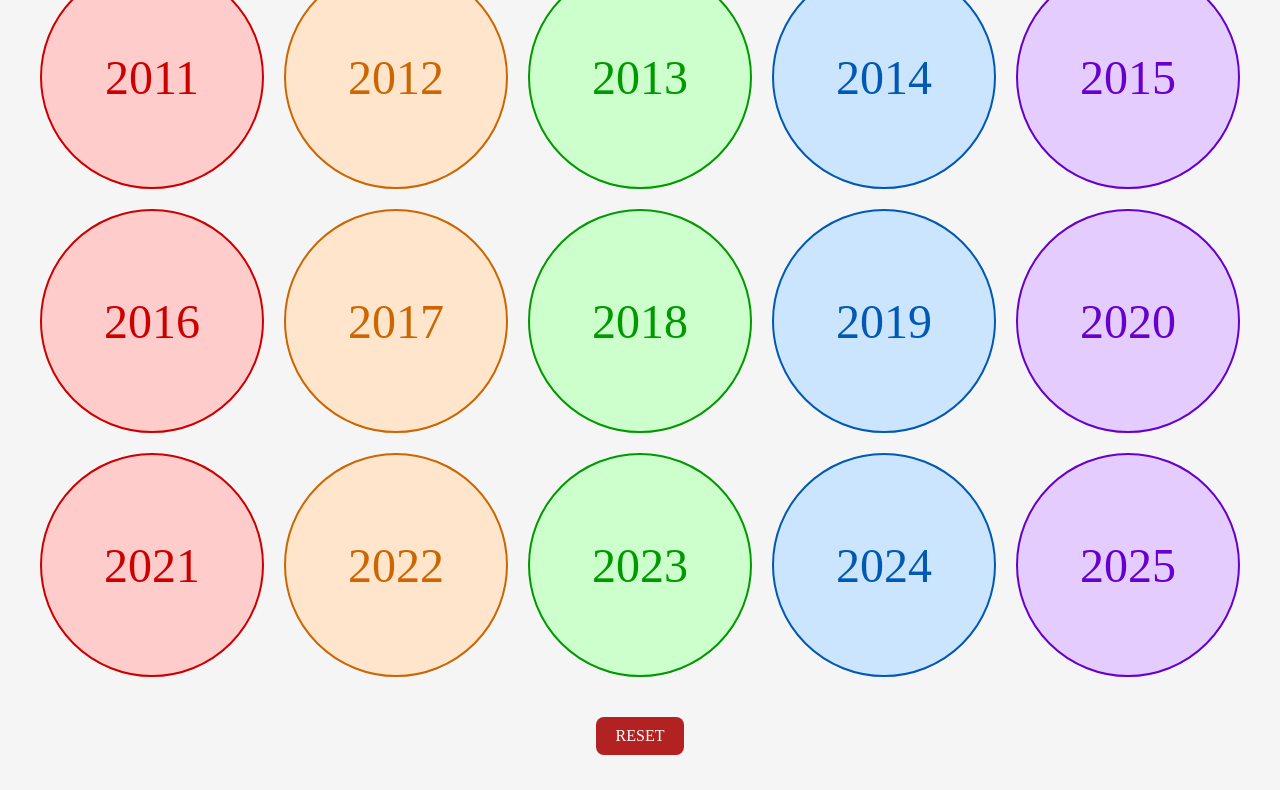
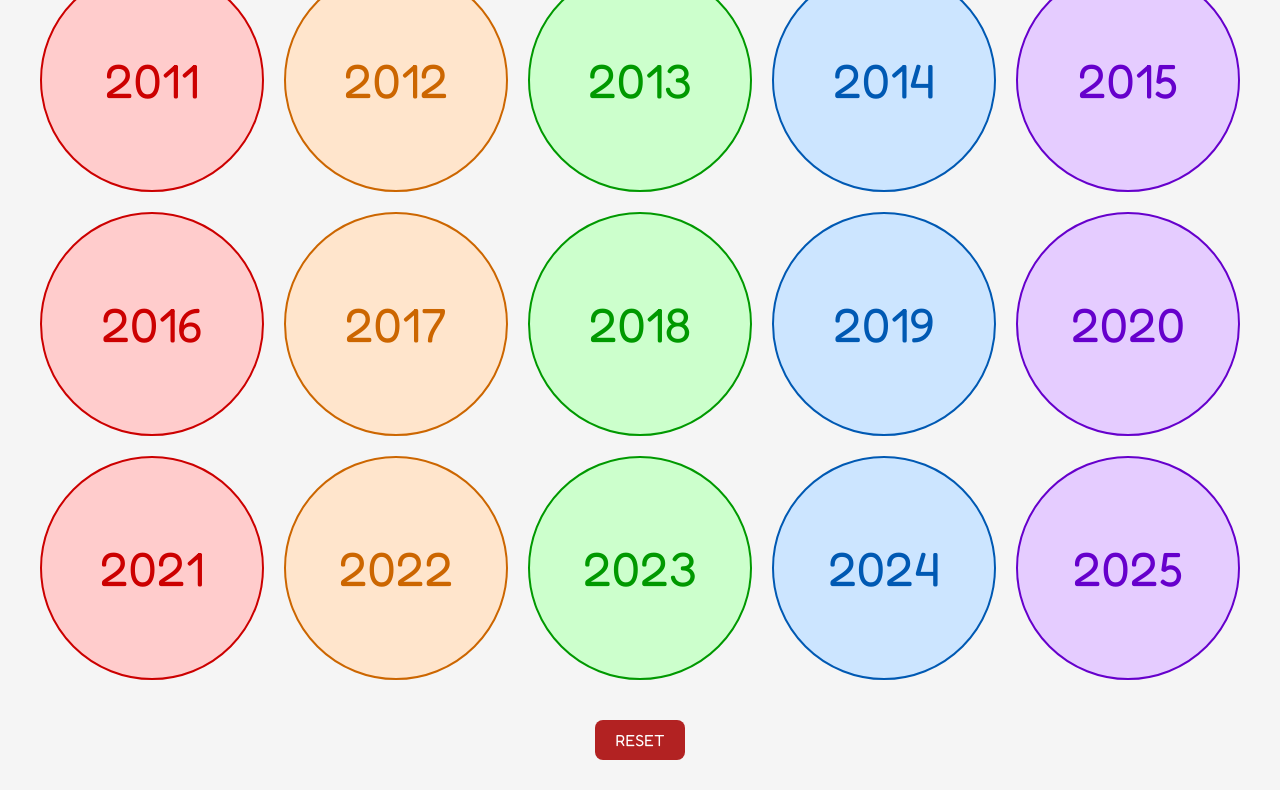
Before and after one commit to johnality/Havaladvent, a plain HTML site: page index.html in a window 1280 px wide. Shown: the part 667-1457 px from the top of the page. Drawn offline with Linux system fonts and the light colour scheme; a web font is replaced by a local one.

Commit message:
Update index.html

```diff
--- a/index.html
+++ b/index.html
@@ -6,6 +6,7 @@
 
 <link href="https://fonts.googleapis.com/css2?family=Cardo&family=Montserrat:wght@400;700&display=swap" rel="stylesheet">
 <link href="https://fonts.googleapis.com/css2?family=Patua+One&display=swap" rel="stylesheet">
+<link href="https://fonts.googleapis.com/css2?family=Fredoka:wght@400;500;600;700&display=swap" rel="stylesheet">
 
 <style>
 body {
@@ -20,7 +21,7 @@ h1 {
   font-size: 4em;
   margin: 20px 0 0.2em 0;
   color: #b22222;
-  font-family: 'Patua One', serif;
+  font-family: 'Fredoka', serif;
 }
 
 .grid {
@@ -49,7 +50,7 @@ h1 {
   transform: translate(-50%, -50%);
   font-size: 3em;
   color: #b22222;
-  font-family: 'Patua One', serif;
+  font-family: 'Fredoka', serif;
 }
 
 .revealed {
@@ -142,7 +143,7 @@ h1 {
 <h1>HAVILADVENT CALENDAR</h1>
 <div class="grid" id="calendar"></div>
 
-<button id="resetAll" style="margin: 20px auto; display: block; padding: 10px 20px; font-size: 1rem; cursor: pointer; border-radius: 8px; border: none; background-color: #b22222; color: white; font-family: 'Patua One', serif;">
+<button id="resetAll" style="margin: 20px auto; display: block; padding: 10px 20px; font-size: 1rem; cursor: pointer; border-radius: 8px; border: none; background-color: #b22222; color: white; font-family: 'Fredoka', serif;">
   RESET
 </button>
 
@@ -185,31 +186,31 @@ const films = [
 
 
 
- { title: "The Royal Tenenbaums", year: 2001, image: "images/royal.jpg", poster: "images/royal_poster.jpg", runtime: " 110 min", rottenScore: "81%", letterboxdScore: "4.1", description: "An ill-fated family is reunited with their estranged, impulsive father. Wes Anderson’s comedy-drama combines his trademark quirkiness with true poignancy.", tags: ["Drama", "Comedy"], streaming: "images/hulu.png"},
+ { title: "The Royal Tenenbaums", year: 2001, image: "images/royal.jpg", poster: "images/royal_poster.jpg", runtime: " 110 min", rottenScore: "81%", letterboxdScore: "4.1", description: "An ill-fated New York family reunites with their estranged father. Wes Anderson’s classic dramedy combines his trademark quirkiness with real poignancy.", tags: ["Drama", "Comedy"], streaming: "images/hulu.png"},
  { title: "Lilo and Stitch",    year: 2002,    image: "images/lilo.jpg",    poster: "images/lilo_poster.jpg",    runtime: "85 min",    rottenScore: "86%",    letterboxdScore: "4.1",    description: "A mischievous alien is adopted by a little girl in Hawaii. Edgier than many Disney films, this fun and charming story explores big issues of family and loyalty.",    tags: ["Animation", "Adventure", "Comedy"],    streaming: "images/disney.png"},
- { title: "Coffee and Cigarettes", year: 2003, image: "images/coffee2.jpg", poster: "images/coffee_poster.jpg", runtime: "97 min", rottenScore: "63%", letterboxdScore: "3.8", description: "An anthology of shorts featuring unique characters as they converse over coffee and cigarettes. A quirkily engaging, star-studded film from indie icon Jim Jarmusch.", tags: ["Comedy", "Drama"], streaming: "images/hbo_logo3.png"},
- { title: "Howl’s Moving Castle", year: 2004, image: "images/howl.jpg", poster: "images/howl_poster.jpg", runtime: "119 min", rottenScore: "88%", letterboxdScore: "4.4", description: "A girl gets cursed by a witch, meets a wizard, and gets caught up in a resistance. Exquisitely crafted by master animator Hayao Miyazaki, this fantastical story delights all audiences.", tags: ["Animation", "Fantasy"], streaming: "images/hbo_logo3.png"},
+ { title: "Coffee and Cigarettes", year: 2003, image: "images/coffee2.jpg", poster: "images/coffee_poster.jpg", runtime: "97 min", rottenScore: "63%", letterboxdScore: "3.8", description: "An anthology of shorts featuring unique characters conversing over coffee and cigarettes. A quirkily engaging, star-studded film from indie icon Jim Jarmusch.", tags: ["Comedy", "Drama"], streaming: "images/hbo_logo3.png"},
+ { title: "Howl’s Moving Castle", year: 2004, image: "images/howl.jpg", poster: "images/howl_poster.jpg", runtime: "119 min", rottenScore: "88%", letterboxdScore: "4.4", description: "A girl gets cursed by a witch, meets a wizard, and gets caught up in a resistance. Exquisitely crafted by master animator Hayao Miyazaki, this fantastical story is a delight.", tags: ["Animation", "Fantasy"], streaming: "images/hbo_logo3.png"},
  { title: "Grizzly Man", year: 2005, image: "images/grizz.jpg", poster: "images/grizz_poster.jpg", runtime: "103 min", rottenScore: "93%", letterboxdScore: "4.1", description: "A unique documentary about one man’s obsession with protecting grizzly bears in Alaska. The fascinating subject is explored by Werner Herzog in his own eccentric style.", tags: ["Documentary"], streaming: "images/prime_logo.png"},
-  { title: "The Host", year: 2006, image: "images/host.jpg", poster: "images/host_poster.jpg", runtime: "120 min", rottenScore: "93%", letterboxdScore: "3.8", description: "A teenage girl is captured by a mutated creature that appears from a polluted river. Both entertaining and intellectually satisfying, Bong Joon Ho combines scares, laughs, and satire into a riveting monster movie.", tags: ["Horror", "Comedy"], streaming: "images/hulu.png"},
- { title: "Juno", year: 2007, image: "images/juno.jpg", poster: "images/juno_poster.jpg", runtime: " 96 min", rottenScore: "93%", letterboxdScore: "3.8", description: "Faced with an unplanned pregnancy, a precocious teen finds a couple to adopt her unborn baby. Jason Reitman delivers a bright, funny coming-of-age story with a decidedly noughties feel.", tags: ["Comedy", "Drama"], streaming: "images/hulu.png"},
-  { title: "Let the Right One In", year: 2008, image: "images/let.jpg", poster: "images/let_poster.jpg", runtime: "115 min", rottenScore: "98%", letterboxdScore: "4.0", description: "A bullied 12-year-old boy strikes up a friendship with his mysterious new neighbor. Tomas Alfredson reinvigorates the vampire genre by mixing scares with intelligent storytelling.", tags: ["Drama", "Horror"], streaming: "images/prime_logo.png"},
+  { title: "The Host", year: 2006, image: "images/host.jpg", poster: "images/host_poster.jpg", runtime: "120 min", rottenScore: "93%", letterboxdScore: "3.8", description: "A teenage girl is captured by a mutated creature living in a polluted Seoul river. Entertaining AND intellectually satisfying - Bong Joon Ho combines scares, laughs, and satire in a riveting monster movie.", tags: ["Horror", "Comedy"], streaming: "images/hulu.png"},
+ { title: "Juno", year: 2007, image: "images/juno.jpg", poster: "images/juno_poster.jpg", runtime: " 96 min", rottenScore: "93%", letterboxdScore: "3.8", description: "Faced with an unplanned pregnancy, a precocious teen in Minnesota finds a couple to adopt the unborn baby. Jason Reitman delivers a bright, funny coming-of-age story with a decidedly noughties feel.", tags: ["Comedy", "Drama"], streaming: "images/hulu.png"},
+  { title: "Let the Right One In", year: 2008, image: "images/let.jpg", poster: "images/let_poster.jpg", runtime: "115 min", rottenScore: "98%", letterboxdScore: "4.0", description: "In a 1980s Swedish suburb, a bullied 12-year-old boy makes friends with his mysterious neighbor. Tomas Alfredson reinvigorates the vampire genre, mixing scares with intelligent storytelling.", tags: ["Drama", "Horror"], streaming: "images/prime_logo.png"},
  { title: "Mary and Max", year: 2009, image: "images/mary.jpg", poster: "images/mary_poster.jpg", runtime: "92 min", rottenScore: "96%", letterboxdScore: "4.3", description: "A lonely Australian girl and an elderly New Yorker become unlikely pen pals. Adam Elliot’s lovingly crafted stopmotion is startlingly inventive and emotionally resonant.", tags: ["Animation", "Comedy", "Drama"], streaming: "images/hulu.png"},
- { title: "Toy Story 3", year: 2010, image: "images/toy.jpg", poster: "images/toy_poster.jpg", runtime: "102 min", rottenScore: "98%", letterboxdScore: "4.0", description: "Andy’s toys find themselves shipped off to a day care center with a sinister secret. This surprisingly brilliant third installment blends comedy, adventure, and raw emotion.", tags: ["Animation", "Adventure", "Comedy"], streaming: "images/disney.png"},
-  { title: "The Tree of Life", year: 2011, image: "images/tree.jpg", poster: "images/tree_poster.jpg", runtime: "139 min", rottenScore: "86%", letterboxdScore: "3.8", description: "Existential questions are explored in the life journey from childhood innocence to adult disillusionment. Terrence Malick's impressionistic style can be challenging for some - but offers deep emotional and visual rewards.", tags: ["Drama"], streaming: "images/hulu.png"},
- { title: "The Hunt", year: 2012, image: "images/hunt.jpg", poster: "images/hunt_poster.jpg", runtime: "116 min", rottenScore: "92%", letterboxdScore: "4.3", description: "A lonely teacher’s life is shattered by unsettling rumors. Thomas Vinterberg explores a difficult subject matter with courage and realism - anchored by Mads Mikkelsen's sympathetic performance.", tags: ["Drama"], streaming: "images/prime_logo.png"},
-  { title: "The Great Beauty", year: 2013, image: "images/great.jpg", poster: "images/great_poster.jpg", runtime: "142 min", rottenScore: "91%", letterboxdScore: "4.1", description: "A 65 year old playboy reflects on the absurdity and exquisite beauty of life in Rome. Dazzlingly ambitious, thoroughly enthralling, and beautifully filmed by Paolo Sorrentino.", tags: ["Drama", "Comedy"], streaming: "images/hbo_logo3.png"},
- { title: "The Babadook", year: 2014, image: "images/baba.jpg", poster: "images/baba_poster.jpg", runtime: "94 min", rottenScore: "98%", letterboxdScore: "3.3", description: "A single mother tries to deal with her son’s fear of a sinister presence in their house. Jennifer Kent combines real horror with a genuinely heartfelt, moving story.", tags: ["Horror"], streaming: "images/hulu.png"},
- { title: "Tangerine", year: 2015, image: "images/tang.jpg", poster: "images/tang_poster.jpg", runtime: "87 min", rottenScore: "96%", letterboxdScore: "3.9", description: "A trans sex worker embarks on a mission through Los Angeles subcultures on Christmas Eve. Sean Baker’s wonderful comedy-drama shatters conventions and techniques.", tags: ["Drama", "Comedy"], streaming: "images/netflix.png"},
- { title: "Under the Shadow", year: 2016, image: "images/under2.jpg", poster: "images/under_poster.jpg", runtime: "84 min", rottenScore: "99%", letterboxdScore: "3.5", description: "After her home is hit by a missile, a mother suspects an evil force trying to possess her daughter. Babak Anvari deftly blends genres to deliver an effective chiller with thought-provoking themes.", tags: ["Horror", "Thriller"], streaming: "images/netflix.png"},
-  { title: "The Big Sick", year: 2017, image: "images/big.jpg", poster: "images/big_poster.jpg", runtime: "120 min", rottenScore: "98%", letterboxdScore: "3.8", description: "A comedian and grad student fall in love but have to contend with family expectations and a mysterious illness. Funny, smart, and heartfelt - Michael Showalter adds fresh themes to the romcom formula.", tags: ["Comedy", "Romance"], streaming: "images/prime_logo.png"},
-{ title: "Roma", year: 2018, image: "images/roma.jpg", poster: "images/roma_poster.jpg", runtime: "135 min", rottenScore: "96%", letterboxdScore: "4.1", description: "In 1970s Mexico City, a domestic worker helps a wealthy family whose father abandoned them. Alfonso Cuarón tells a powerfully personal story with enthralling command of the medium.", tags: ["Drama"], streaming: "images/netflix.png"},
-  { title: "The Lighthouse", year: 2019, image: "images/light.jpg", poster: "images/light_poster.jpg", runtime: "109 min", rottenScore: "90%", letterboxdScore: "4.0", description: "Two lighthouse keepers try to keep their sanity on a remote island. A gripping thriller brilliantly directed by Robert Eggers, with powerhouse performances.", tags: ["Thriller", "Drama"], streaming: "images/hbo_logo3.png"},
- { title: "Another Round", year: 2020, image: "images/another.jpg", poster: "images/another_poster.jpg", runtime: "117 min", rottenScore: "93%", letterboxdScore: "4.1", description: "Four jaded teachers test a theory that maintaining a constant drunkenness could improve their lives. Thomas Vinterberg’s tragicomedy offers an intoxicating look at midlife crises.", tags: ["Drama", "Comedy"], streaming: "images/hulu.png"},
+ { title: "Toy Story 3", year: 2010, image: "images/toy.jpg", poster: "images/toy_poster.jpg", runtime: "102 min", rottenScore: "98%", letterboxdScore: "4.0", description: "Andy’s toys find themselves shipped off to a sinister day care center. This brilliant third installment blends comedy, adventure, and raw emotion.", tags: ["Animation", "Adventure", "Comedy"], streaming: "images/disney.png"},
+  { title: "The Tree of Life", year: 2011, image: "images/tree.jpg", poster: "images/tree_poster.jpg", runtime: "139 min", rottenScore: "86%", letterboxdScore: "3.8", description: "Existential questions explored in the life journey, from childhood innocence to adult disillusionment. Terrence Malick's impressionistic style can be challenging - but offers deep emotional and visual rewards.", tags: ["Drama"], streaming: "images/hulu.png"},
+ { title: "The Hunt", year: 2012, image: "images/hunt.jpg", poster: "images/hunt_poster.jpg", runtime: "116 min", rottenScore: "92%", letterboxdScore: "4.3", description: "A Danish teacher’s life is shattered by an unsettling rumor. Thomas Vinterberg explores difficult subject matter with courage and realism - anchored by Mads Mikkelsen's sympathetic performance.", tags: ["Drama"], streaming: "images/prime_logo.png"},
+  { title: "The Great Beauty", year: 2013, image: "images/great.jpg", poster: "images/great_poster.jpg", runtime: "142 min", rottenScore: "91%", letterboxdScore: "4.1", description: "A 65 year old playboy reflects on the absurdity and exquisite beauty of life in Rome. Dazzlingly ambitious, thoroughly enthralling, and gorgeously filmed by Paolo Sorrentino.", tags: ["Drama", "Comedy"], streaming: "images/hbo_logo3.png"},
+ { title: "The Babadook", year: 2014, image: "images/baba.jpg", poster: "images/baba_poster.jpg", runtime: "94 min", rottenScore: "98%", letterboxdScore: "3.3", description: "An Australian single mother tries to deal with her son’s fear over a sinister presence in their house. Jennifer Kent combines real horror with a heartfelt, moving story.", tags: ["Horror"], streaming: "images/hulu.png"},
+ { title: "Tangerine", year: 2015, image: "images/tang.jpg", poster: "images/tang_poster.jpg", runtime: "87 min", rottenScore: "96%", letterboxdScore: "3.9", description: "A trans sex worker embarks on a mission through Los Angeles subcultures at Christmas. Sean Baker’s wonderful comedy-drama shatters conventions and techniques.", tags: ["Drama", "Comedy"], streaming: "images/netflix.png"},
+ { title: "Under the Shadow", year: 2016, image: "images/under2.jpg", poster: "images/under_poster.jpg", runtime: "84 min", rottenScore: "99%", letterboxdScore: "3.5", description: "Set in 1980s war-torn Tehran, a mother suspects an evil force is trying to possess her daughter. Babak Anvari deftly blends genres to deliver a chiller with thought-provoking themes.", tags: ["Horror", "Thriller"], streaming: "images/netflix.png"},
+  { title: "The Big Sick", year: 2017, image: "images/big.jpg", poster: "images/big_poster.jpg", runtime: "120 min", rottenScore: "98%", letterboxdScore: "3.8", description: "A comedian and grad student fall in love in Chicago, but have to contend with family expectations and mysterious illness. Funny, smart, and heartfelt - Michael Showalter adds fresh themes to the romcom formula.", tags: ["Comedy", "Romance"], streaming: "images/prime_logo.png"},
+{ title: "Roma", year: 2018, image: "images/roma.jpg", poster: "images/roma_poster.jpg", runtime: "135 min", rottenScore: "96%", letterboxdScore: "4.1", description: "In 1970s Mexico City, a domestic worker helps a wealthy family whose father has abandoned them. Alfonso Cuarón tells a powerfully personal story with enthralling command of the medium.", tags: ["Drama"], streaming: "images/netflix.png"},
+  { title: "The Lighthouse", year: 2019, image: "images/light.jpg", poster: "images/light_poster.jpg", runtime: "109 min", rottenScore: "90%", letterboxdScore: "4.0", description: "Two lighthouse keepers try to maintain their sanity on a remote New England island in the 1890s. A gripping thriller brilliantly directed by Robert Eggers, with two powerhouse performances.", tags: ["Thriller", "Drama"], streaming: "images/hbo_logo3.png"},
+ { title: "Another Round", year: 2020, image: "images/another.jpg", poster: "images/another_poster.jpg", runtime: "117 min", rottenScore: "93%", letterboxdScore: "4.1", description: "Four jaded teachers in Copenhagen test a theory that maintaining constant drunkenness could improve their lives. Thomas Vinterberg’s tragicomedy offers an intoxicating look at midlife crises.", tags: ["Drama", "Comedy"], streaming: "images/hulu.png"},
  { title: "Summer of Soul", year: 2021, image: "images/summer.jpg", poster: "images/summer_poster.jpg", runtime: "117 min", rottenScore: "99%", letterboxdScore: "4.2", description: "The 1969 Harlem Cultural Festival was a celebration of Black music, culture, and pride. Interweaving incredible live footage with revealing interviews, Questlove’s joyful documentary captures that spirit.", tags: ["Documentary", "Music"], streaming: "images/disney.png"},
- { title: "X", year: 2022, image: "images/x.jpg", poster: "images/x_poster.jpg", runtime: "106 min", rottenScore: "94%", letterboxdScore: "3.4", description: "In the 1970s, a crew of filmmakers set out to make a porn film at the farm of a reclusive elderly couple. Ti West puts a fresh spin on the slasher genre.", tags: ["Horror", "Thriller"], streaming: "images/hbo_logo3.png"},
- { title: "Past Lives", year: 2023, image: "images/past.jpg", poster: "images/past_poster.jpg", runtime: "106 min", rottenScore: "95%", letterboxdScore: "4.2", description: "After decades apart, two childhood friends reunite and confront ideas of love and destiny. Celine Song’s remarkable debut makes penetrating observations about the human condition.", tags: ["Drama", "Romance"], streaming: "images/netflix.png"},
+ { title: "X", year: 2022, image: "images/x.jpg", poster: "images/x_poster.jpg", runtime: "106 min", rottenScore: "94%", letterboxdScore: "3.4", description: "In 1970s Texas, a crew sets out to make a porn film at the farm of a reclusive elderly couple. Ti West puts a fresh spin on the slasher genre.", tags: ["Horror", "Thriller"], streaming: "images/hbo_logo3.png"},
+ { title: "Past Lives", year: 2023, image: "images/past.jpg", poster: "images/past_poster.jpg", runtime: "106 min", rottenScore: "95%", letterboxdScore: "4.2", description: "After decades apart, two childhood friends from Seoul reunite in New York, and confront ideas of love and destiny. Celine Song’s remarkable debut makes penetrating observations about the human condition.", tags: ["Drama", "Romance"], streaming: "images/netflix.png"},
  { title: "Anora", year: 2024, image: "images/anora.jpg", poster: "images/anora_poster.jpg", runtime: "139 min", rottenScore: "93%", letterboxdScore: "3.8", description: "A Brooklyn sex worker impulsively marries the son of a Russian oligarch. Sean Baker flips the Cinderella story upside down with a film that makes you laugh while breaking your heart.", tags: ["Drama", "Comedy"], streaming: "images/hulu.png"},
- { title: "One of Them Days", year: 2025, image: "images/one.jpg", poster: "images/one_poster.jpg", runtime: "97 min", rottenScore: "94%", letterboxdScore: "3.4", description: "Two best friends go to extremes to find rent money in a comical race against the clock. Keke Palmer and SZA dish out laughter and chemistry in Lawrence Lamont’s feel-good buddy-comedy throwback.", tags: ["Comedy"], streaming: "images/netflix.png"},
+ { title: "One of Them Days", year: 2025, image: "images/one.jpg", poster: "images/one_poster.jpg", runtime: "97 min", rottenScore: "94%", letterboxdScore: "3.4", description: "Two best friends in LA go to extremes to find rent money in a comical race against the clock. Keke Palmer and SZA dish out laughter and chemistry in Lawrence Lamont’s feel-good buddy-comedy throwback.", tags: ["Comedy"], streaming: "images/netflix.png"},
 
 ];
 
```
